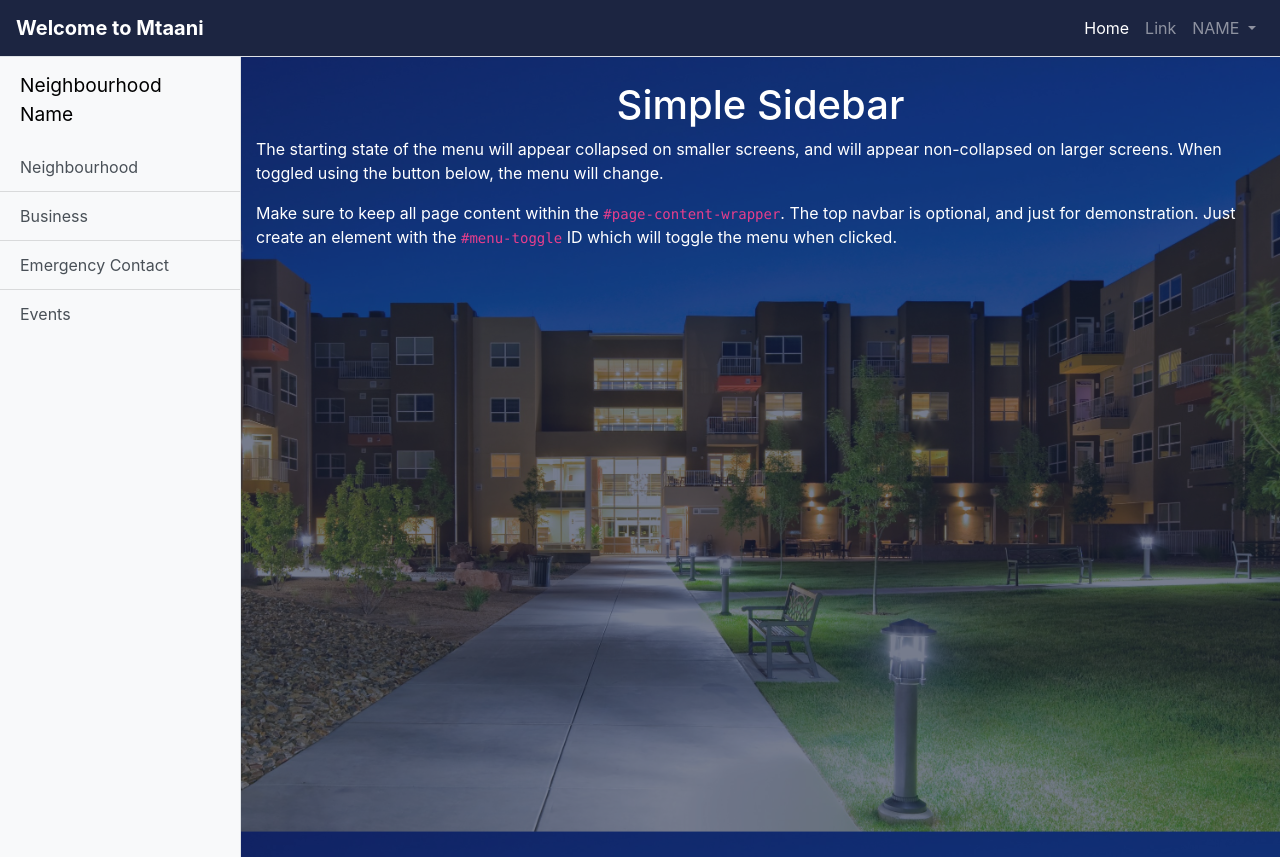
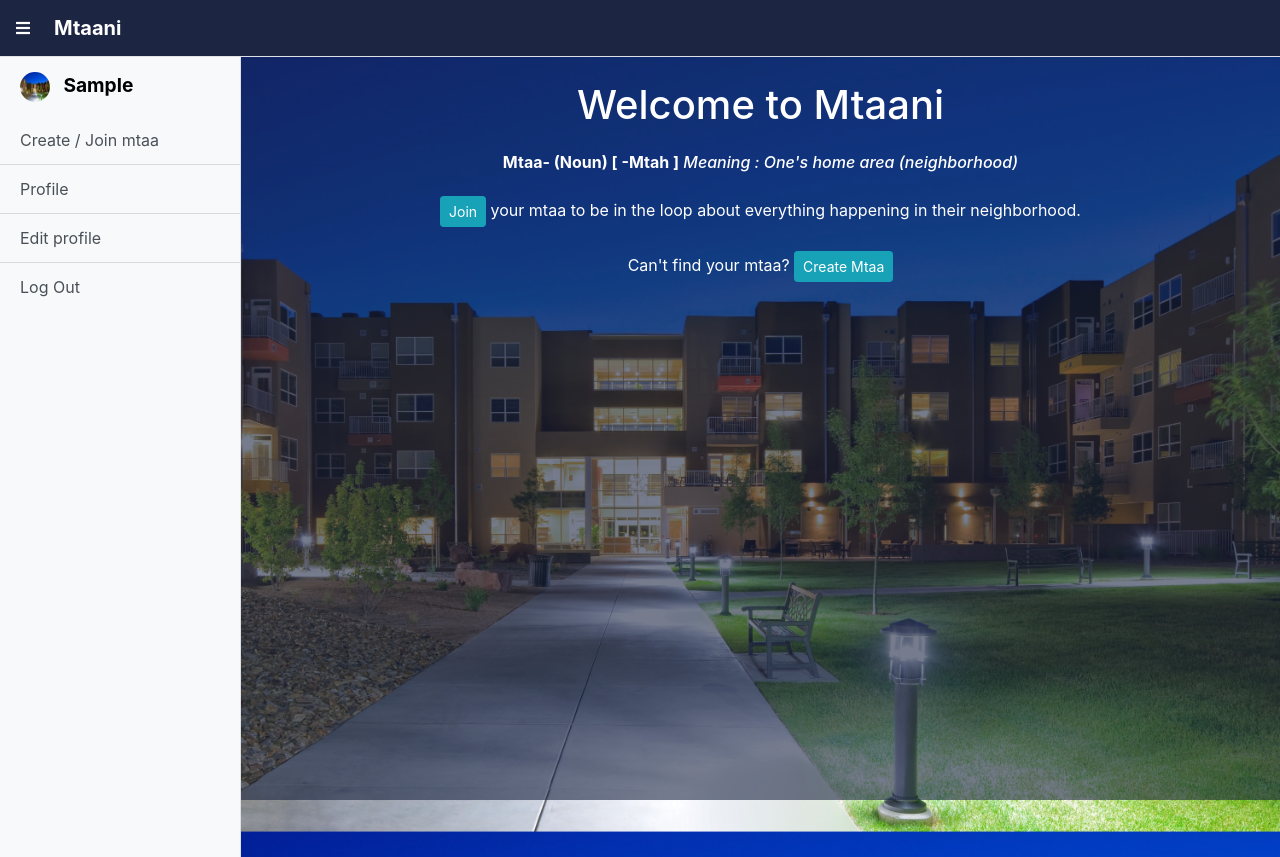
Before and after one commit to p-koskey/mtaani, a Django app: page / in a window 1280 px wide. Run offline with Django 3.2, Linux system fonts and the light colour scheme; the visitor is signed in with stand-in values (Sample User, id 1); some libraries are stand-ins or nearby versions.

Commit message:
add sidebar template to display in each template

```diff
--- a/hood/static/css/style.css
+++ b/hood/static/css/style.css
@@ -30,7 +30,7 @@ height: 42px;
   top: 0;
   left: 0;
   width: 100%;
-  height: fit-content;
+  height: 100%;
 }
 
 
--- a/hood/templates/base.html
+++ b/hood/templates/base.html
@@ -17,12 +17,19 @@
 <body>
 
 <div class="overlay">
- {% include 'navbar.html' %}
+{% include 'navbar.html' %}
+<div class="d-flex" id="wrapper">
+{% if user.is_authenticated%}
+
+
+   {% include 'sidebar.html' %}
+ {% endif %}
+
 
 {% block content %}
 
 {%endblock content%}
-
+  </div>
     {% block scripts %}
         <script src="{% static '/js/main.js'%}"></script>
         <script src="https://ajax.googleapis.com/ajax/libs/jquery/3.2.1/jquery.min.js"></script>
--- a/hood/templates/index.html
+++ b/hood/templates/index.html
@@ -4,38 +4,19 @@
 {% load bootstrap4 %}
 
 
-<body>
-
-  <div class="d-flex" id="wrapper">
-
-    <!-- Sidebar -->
-    <div class="bg-light border-right" id="sidebar-wrapper">
-      <div class="sidebar-heading">Neighbourhood Name </div>
-      <div class="list-group list-group-flush">
-        <a href="#" class="list-group-item list-group-item-action bg-light">Neighbourhood</a>
-        <a href="#" class="list-group-item list-group-item-action bg-light">Business</a>
-        <a href="#" class="list-group-item list-group-item-action bg-light">Emergency Contact</a>
-        <a href="#" class="list-group-item list-group-item-action bg-light">Events</a>
-
-      </div>
-    </div>
-    <!-- /#sidebar-wrapper -->
-
-    <!-- Page Content -->
-    <div id="page-content-wrapper">
+ <div id="page-content-wrapper">
 
 
 
       <div class="container-fluid">
-        <h1 class="mt-4 text-center">Simple Sidebar</h1>
-        <p>The starting state of the menu will appear collapsed on smaller screens, and will appear non-collapsed on larger screens. When toggled using the button below, the menu will change.</p>
-        <p>Make sure to keep all page content within the <code>#page-content-wrapper</code>. The top navbar is optional, and just for demonstration. Just create an element with the <code>#menu-toggle</code> ID which will toggle the menu when clicked.</p>
+        <h1 class="mt-4 text-center">Welcome to Mtaani</h1>
+        <h6 class="mt-4 text-center"><b>Mtaa- (Noun) [ -Mtah ]</b>
+      <i>Meaning : One's home area (neighborhood)</i></h6>
+       <p class="mt-4 text-center" > <button type="button" class="btn btn-info btn-sm">Join</button> your mtaa to be in the loop about everything happening in their neighborhood.</p>
+
+       <p class="mt-4 text-center">  Can't find your mtaa?  <button type="button" class="btn btn-info btn-sm">Create Mtaa</button> </p>
       </div>
     </div>
-    <!-- /#page-content-wrapper -->
-
-  </div>
-  <!-- /#wrapper -->
 
 
 
--- a/hood/templates/navbar.html
+++ b/hood/templates/navbar.html
@@ -1,32 +1,14 @@
+{% load crispy_forms_tags %}
+{% load static%}
 <nav class="navbar navbar-expand-lg navbar-dark border-bottom">
-      <a class="navbar-brand ml-auto mr-auto" href="/">
-    <strong class="mr-4 brand"id="menu-toggle">Welcome to Mtaani </strong></a
+{% if user.is_authenticated%}
+       <i class="fas fa-bars" id='menu-toggle' ></i>
+
+{% endif %}
+      <a class="navbar-brand ml-4" href="/">
+    <strong class="mr-4 brand">Mtaani </strong></a
   >
 
-        <button class="navbar-toggler" type="button" data-toggle="collapse" data-target="#navbarSupportedContent" aria-controls="navbarSupportedContent" aria-expanded="false" aria-label="Toggle navigation">
-          <span class="navbar-toggler-icon"></span>
-        </button>
-         {% if user.is_authenticated%}
-        <div class="collapse navbar-collapse" id="navbarSupportedContent">
-          <ul class="navbar-nav ml-auto mt-2 mt-lg-0">
-            <li class="nav-item active">
-              <a class="nav-link" href="#">Home <span class="sr-only">(current)</span></a>
-            </li>
-            <li class="nav-item">
-              <a class="nav-link" href="#">Link</a>
-            </li>
-            <li class="nav-item dropdown">
-              <a class="nav-link dropdown-toggle" href="#" id="navbarDropdown" role="button" data-toggle="dropdown" aria-haspopup="true" aria-expanded="false">
-                NAME
-              </a>
-              <div class="dropdown-menu dropdown-menu-right" aria-labelledby="navbarDropdown">
-                <a class="dropdown-item" href="#">Action</a>
-                <a class="dropdown-item" href="#">Another action</a>
-                <div class="dropdown-divider"></div>
-                <a class="dropdown-item" href="#">Something else here</a>
-              </div>
-            </li>
-          </ul>
-        </div>
-        {% endif %}
+
+
       </nav>
--- /dev/null
+++ b/hood/templates/sidebar.html
@@ -0,0 +1,30 @@
+{% load static %}
+{% load bootstrap4 %}
+
+
+
+    <!-- Sidebar -->
+    <div class="bg-light border-right" id="sidebar-wrapper">
+
+      <div class="sidebar-heading">{%if user.profile.profile_picture%}
+                  <img class="rounded-circle mr-2" src="{{ user.profile.profile_picture.url }}" height ='30px' width='30px'  alt="" >  <b>{{ user.username|title }}</b>
+                {%else%}
+                <img class="rounded-circle mr-2" src="{% static 'images/bcg.jpg' %}" height ='30px' width='30px'  alt="" > <b>{{ user.username|title }}</b>
+                {% endif%}
+              </a></div>
+      <div class="list-group list-group-flush">
+        <a href="#" class="list-group-item list-group-item-action bg-light">Create / Join mtaa</a>
+
+                 <a class="list-group-item list-group-item-action bg-light" href="{% url 'profile' user.username %}" >Profile</a>
+                <a class="list-group-item list-group-item-action bg-light" href="{% url 'edit' user.username  %}"> Edit profile</a>
+                <a href="/accounts/logout" class="list-group-item list-group-item-action bg-light" >Log Out</a>
+
+      </div>
+    </div>
+    <!-- /#sidebar-wrapper -->
+
+    <!-- Page Content -->
+
+    <!-- /#page-content-wrapper -->
+
+  <!-- /#wrapper -->
```
